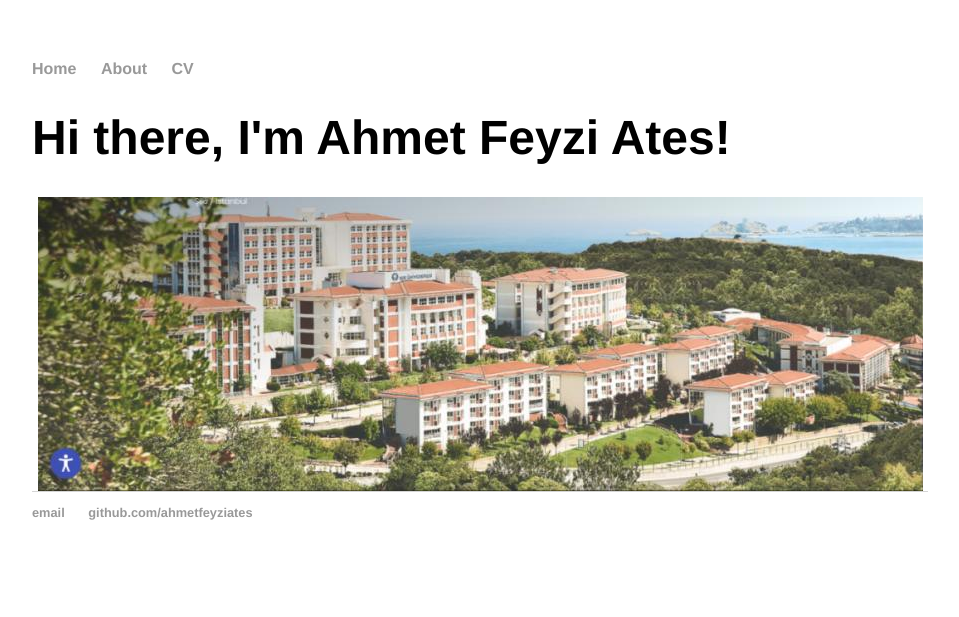
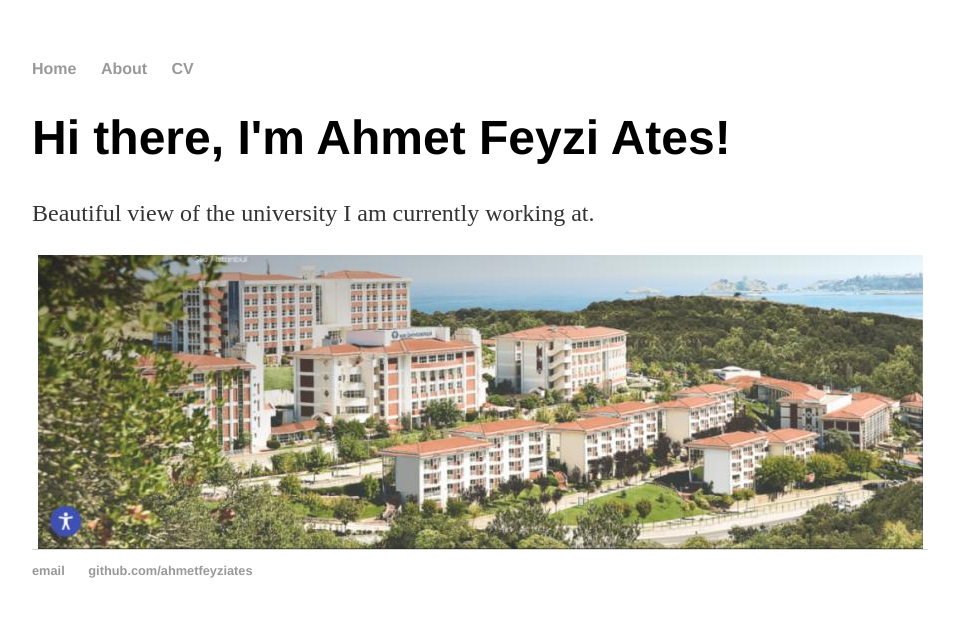
Before and after one commit to ahmetfeyziates/ahmetfeyziates.github.io, a Jekyll site: the page built from index.html, in a window 1280 px wide. Shown: the top 617 px of the page, without its empty margins (160-1119 px from the left). Built offline with Jekyll 4.4.1, drawn with Linux system fonts in a browser that asks for light colours.

Commit message:
Update index.html

```diff
--- a/index.html
+++ b/index.html
@@ -4,6 +4,7 @@ title: Ahmet Feyzi Ates, Horrible Cop
 ---
 <div class="blurb">
 	<h1>Hi there, I'm Ahmet Feyzi Ates!</h1>
+	<p>Beautiful view of the university I am currently working at.</p>
 	<img src="images/campus.jpg" alt="A scenic view" width="885" height="294" style="display: block; margin: auto;">
 	<!--
 	<p>For those interested in defence related technologies, please have a look at </em><a href="https://vizyonergenc.com/ilan/vizyoner-genc/1320-kok-programi">KOK Program</a></p>
```
